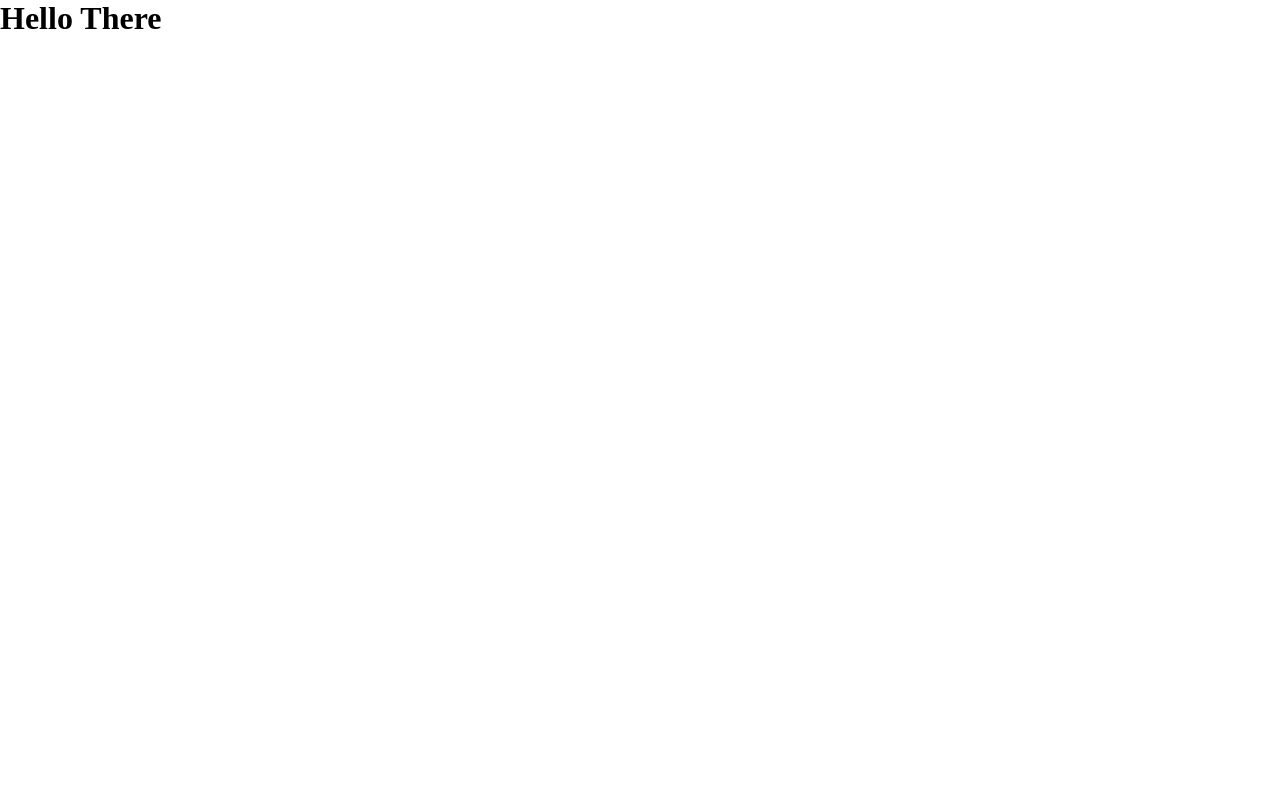
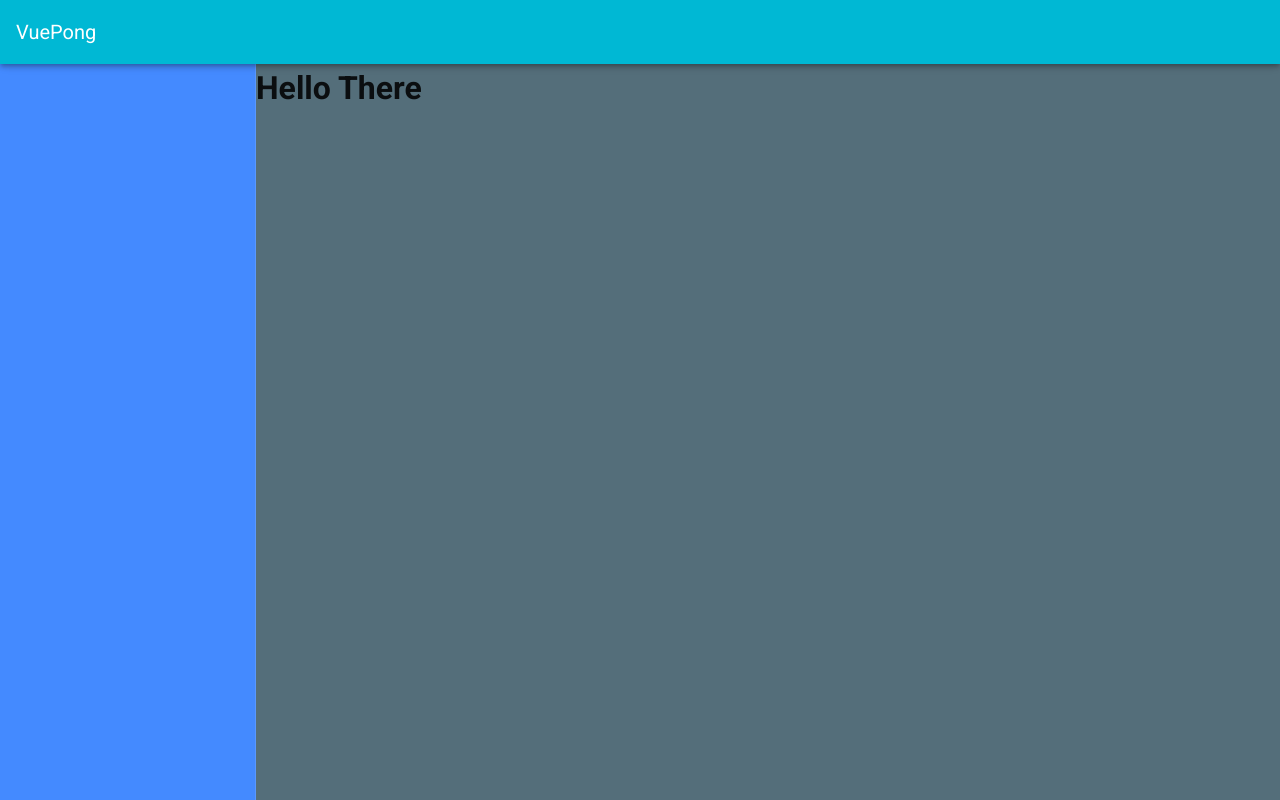
Before and after one commit to EmptyRamenBox/pong, a Vue app: page / in a window 1280 px wide. Built offline with nearby package versions, Linux system fonts and the light colour scheme.

Commit message:
Main Layout

```diff
--- a/src/App.vue
+++ b/src/App.vue
@@ -1,7 +1,13 @@
 <template>
-  <div id="app">
-    <router-view />
-  </div>
+  <v-app>
+    <v-app-bar app clipped-left dark color="primary">
+      <v-toolbar-title>VuePong</v-toolbar-title>
+    </v-app-bar>
+    <v-navigation-drawer app clipped dark class="secondary"></v-navigation-drawer>
+    <v-content class="background noOverflow">
+      <router-view />
+    </v-content>
+  </v-app>
 </template>
 
 <script>
@@ -9,6 +15,6 @@
   name: "App",
   data: () => ({
     //
-  }),
+  })
 };
 </script>
--- a/src/main.js
+++ b/src/main.js
@@ -1,6 +1,7 @@
 import Vue from "vue";
 import App from "./App.vue";
 import store from "./store";
+// Import firebase libraries
 import vuetify from "./plugins/vuetify";
 import router from "./router";
 
@@ -10,5 +11,5 @@
   store,
   vuetify,
   router,
-  render: h => h(App)
+  render: (h) => h(App),
 }).$mount("#app");
--- a/src/plugins/vuetify.js
+++ b/src/plugins/vuetify.js
@@ -1,6 +1,23 @@
 import Vue from "vue";
 import Vuetify from "vuetify/lib";
+import "vuetify/dist/vuetify.css";
+import colors from "vuetify/lib/util/colors";
 
 Vue.use(Vuetify);
 
-export default new Vuetify({});
+const vuetify = new Vuetify({
+  theme: {
+    themes: {
+      light: {
+        primary: colors.cyan.accent4,
+        secondary: colors.blue.accent2,
+        tertiary: colors.lightBlue.ligthen2,
+        accent: colors.lime.accent3,
+        background: colors.blueGrey.darken1,
+        overlay: colors.indigo.darken3,
+      },
+    },
+  },
+});
+
+export default vuetify;
--- a/src/views/Home.vue
+++ b/src/views/Home.vue
@@ -1,7 +1,5 @@
 <template>
-  <div class="home">
-    <h1>Hello There</h1>
-  </div>
+  <h1>Hello There</h1>
 </template>
 
 <script>
```
Also changed, not shown: pong.txt (added).
